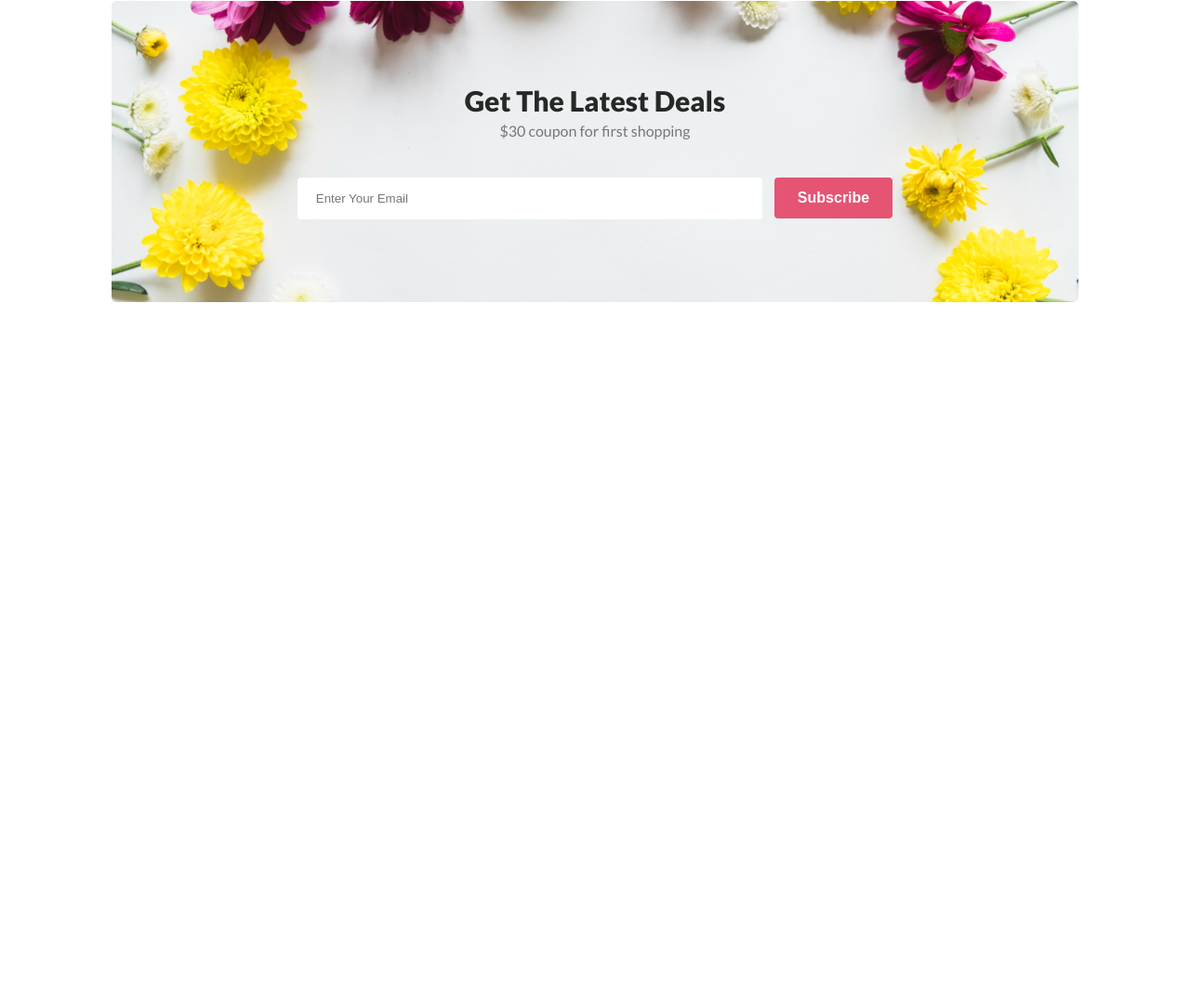
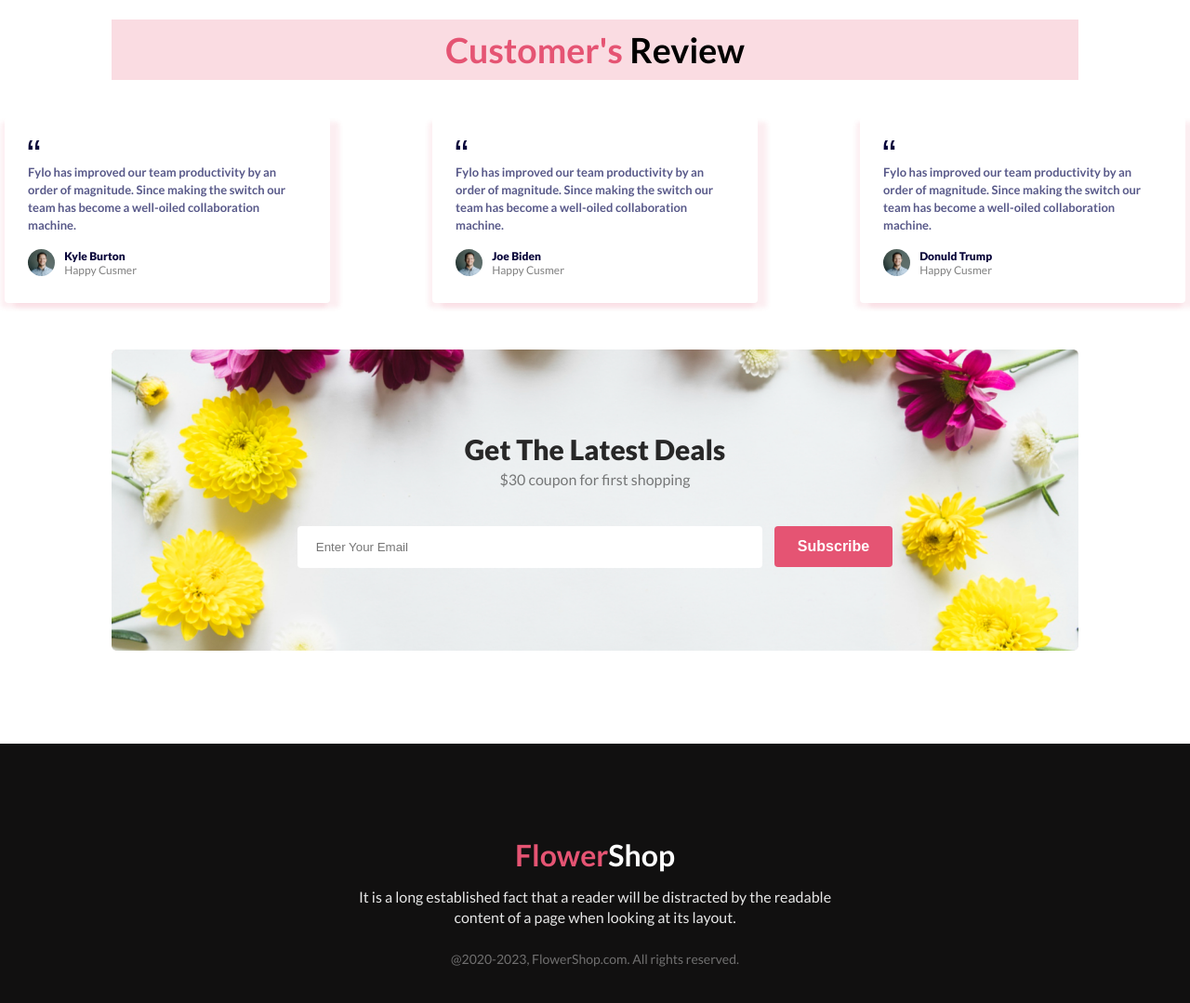
Before and after one commit to Hasan9927/flower-shop-assignment-by-me, a plain HTML site: page index.html in a window 1280 px wide. Shown: the part 3086-4165 px from the top of the page at 93% size. Before the commit the page ends 3511 px from the top, so only its background shows below. Drawn offline with Linux system fonts and the light colour scheme.

Commit message:
Added the comment box and footer & finished my project

```diff
--- a/index.html
+++ b/index.html
@@ -88,10 +88,63 @@
         <img src="./Flower Asset/Rectangle 6.png" alt="" class="insta-flower4">
       </div>
     </div>
+
+    <section class="review-card">
+      <h1>
+        <span>Customer's</span> Review
+      </h1>
+    </section>
+
+    <div class="review">
+      <div class="card">
+        <img class="quotes" src="./Flower Asset/icon-quotes.svg" alt="">
+
+        <p class="cards-pera">Fylo has improved our team productivity by an order of magnitude. Since
+          making the switch our team has become a well-oiled collaboration machine.</p>
+
+        <div class="img-section">
+          <img class="avatar" src="./Flower Asset/avatar-testimonial.jpg" alt="">
+          <div>
+            <h3 class="name">Kyle Burton</h3>
+            <p class="founder">Happy Cusmer</p>
+          </div>
+        </div>
+      </div>
+
+      <div class="card">
+        <img class="quotes" src="./Flower Asset/icon-quotes.svg" alt="">
+
+        <p class="cards-pera">Fylo has improved our team productivity by an order of magnitude. Since
+          making the switch our team has become a well-oiled collaboration machine.</p>
+
+        <div class="img-section">
+          <img class="avatar" src="./Flower Asset/avatar-testimonial.jpg" alt="">
+          <div>
+            <h3 class="name">Joe Biden</h3>
+            <p class="founder">Happy Cusmer</p>
+          </div>
+        </div>
+      </div>
+
+      <div class="card">
+        <img class="quotes" src="./Flower Asset/icon-quotes.svg" alt="">
+
+        <p class="cards-pera">Fylo has improved our team productivity by an order of magnitude. Since
+          making the switch our team has become a well-oiled collaboration machine.</p>
+
+        <div class="img-section">
+          <img class="avatar" src="./Flower Asset/avatar-testimonial.jpg" alt="">
+          <div>
+            <h3 class="name">Donuld Trump</h3>
+            <p class="founder">Happy Cusmer</p>
+          </div>
+        </div>
+      </div>
+
+    </div>
+
     <div class="latest-deals">
-
       <img src="./Flower Asset/Rectangle 9.png" alt="" class="image-background">
-
       <div class="overlay">
         <h2 class="letest-h2">Get The Latest Deals</h2>
         <p class="latest-p">$30 coupon for first shopping</p>
@@ -100,11 +153,71 @@
           <button class="sub-btn">Subscribe</button>
         </div>
       </div>
+    </div>
 
-    </div>
+    <!-- <section class="review-card">
+      <h1>
+        <span>Customer's</span> Review
+      </h1>
+    </section>
+
+    <div class="review">
+      <div class="card">
+        <img class="quotes" src="./Flower Asset/icon-quotes.svg" alt="">
+
+        <p class="cards-pera">Fylo has improved our team productivity by an order of magnitude. Since
+          making the switch our team has become a well-oiled collaboration machine.</p>
+
+        <div class="img-section">
+          <img class="avatar" src="./Flower Asset/avatar-testimonial.jpg" alt="">
+          <div>
+            <h3 class="name">Kyle Burton</h3>
+            <p class="founder">Happy Cusmer</p>
+          </div>
+        </div>
+      </div>
+
+      <div class="card">
+        <img class="quotes" src="./Flower Asset/icon-quotes.svg" alt="">
+
+        <p class="cards-pera">Fylo has improved our team productivity by an order of magnitude. Since
+          making the switch our team has become a well-oiled collaboration machine.</p>
+
+        <div class="img-section">
+          <img class="avatar" src="./Flower Asset/avatar-testimonial.jpg" alt="">
+          <div>
+            <h3 class="name">Joe Biden</h3>
+            <p class="founder">Happy Cusmer</p>
+          </div>
+        </div>
+      </div>
+
+      <div class="card">
+        <img class="quotes" src="./Flower Asset/icon-quotes.svg" alt="">
+
+        <p class="cards-pera">Fylo has improved our team productivity by an order of magnitude. Since
+          making the switch our team has become a well-oiled collaboration machine.</p>
+
+        <div class="img-section">
+          <img class="avatar" src="./Flower Asset/avatar-testimonial.jpg" alt="">
+          <div>
+            <h3 class="name">Donuld Trump</h3>
+            <p class="founder">Happy Cusmer</p>
+          </div>
+        </div>
+      </div>
+
+    </div> -->
+
   </main>
 
-  <footer></footer>
+  <footer>
+    <h1 class="flower-shop-h1"><span>Flower</span>Shop</h1>
+    <p class="footer-p">It is a long established fact that a reader will be distracted by the readable <br> content of a
+      page when looking at its
+      layout.</p>
+    <p class="all-right">@2020-2023, FlowerShop.com. All rights reserved.</p>
+  </footer>
 
 </body>
 
--- a/style.css
+++ b/style.css
@@ -306,3 +306,90 @@ h3 {
   font-size: 16px;
   font-weight: 700;
 }
+
+.review-card {
+  text-align: center;
+  background-color: #e5547334;
+  font-size: 25px;
+  margin: 20px 120px;
+  padding: 10px;
+}
+
+.review {
+  display: flex;
+  justify-content: center;
+  margin-bottom: 50px;
+  gap: 110px;
+}
+.card {
+  background-color: white;
+  padding: 1.25rem 1.5625rem;
+  border-radius: 0.25rem;
+  margin-top: 1.25rem;
+  width: 21.875rem;
+  height: 12.5rem;
+  box-shadow: 0.625rem 0.3125rem 0.3125rem rgba(0, 0, 0, 0.039),
+    -0.25rem 0.3125rem 0.3125rem rgba(0, 0, 0, 0.148);
+
+  box-shadow: 0.625rem 0.3125rem 0.3125rem #e554731a,
+    -0.25rem 0.3125rem 0.3125rem #e554731a;
+}
+.card > img {
+  margin-bottom: 5px;
+  margin-top: 5px;
+}
+.cards-pera {
+  font-size: 0.81rem;
+  font-weight: bold;
+  line-height: 1.2rem;
+  color: hsl(238, 22%, 44%);
+  padding-bottom: 5px;
+  padding-top: 5px;
+}
+
+.img-section {
+  display: flex;
+  align-items: center;
+  margin-top: 10px;
+}
+.avatar {
+  width: 1.825rem;
+  height: 1.825rem;
+  border-radius: 50%;
+  margin-right: 10px;
+}
+.name {
+  font-size: 12px;
+  margin: 0;
+  color: hsl(243, 87%, 12%);
+  text-align: left;
+}
+.founder {
+  font-size: 12px;
+  color: gray;
+}
+
+footer {
+  text-align: center;
+  background-color: #111010;
+  color: white;
+  display: flex;
+  flex-direction: column;
+  justify-content: center;
+  align-items: center;
+  padding: 100px 150px;
+}
+.footer-p {
+  margin-top: 15px;
+  color: rgba(255, 255, 255, 0.9);
+  font-size: 16px;
+  font-weight: 400;
+  line-height: 22px;
+  margin-bottom: 25px;
+}
+
+.all-right {
+  color: rgba(255, 255, 255, 0.4);
+  font-size: 14px;
+  font-weight: 400;
+}
```
Also changed, not shown: Flower Asset/avatar-testimonial.jpg (added), Flower Asset/icon-quotes.svg (added).
